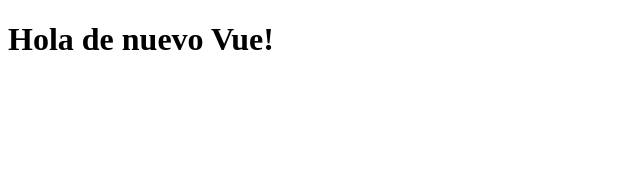
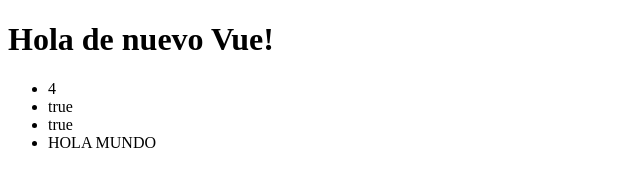
Before and after one commit to rcarlosalba/learnVueJS, a plain HTML site: page index.html in a window 1280 px wide. Shown: the whole page, without its empty margins (0-640 px from the left). Drawn offline with Linux system fonts and the light colour scheme.

Commit message:
Expresiones

```diff
--- a/index.html
+++ b/index.html
@@ -8,6 +8,12 @@
 <body>
   <div id="app">
     <h1>{{title}}</h1>
+    <ul>
+      <li>{{ 1 + 1 + 2}}</li>
+      <li>{{true || false}}</li>
+      <li>{{true ? true : false}}</li>
+      <li>{{"Hola mundo".toUpperCase()}}</li>
+    </ul>
   </div>
 
   <script src="vue.js"></script>
```
